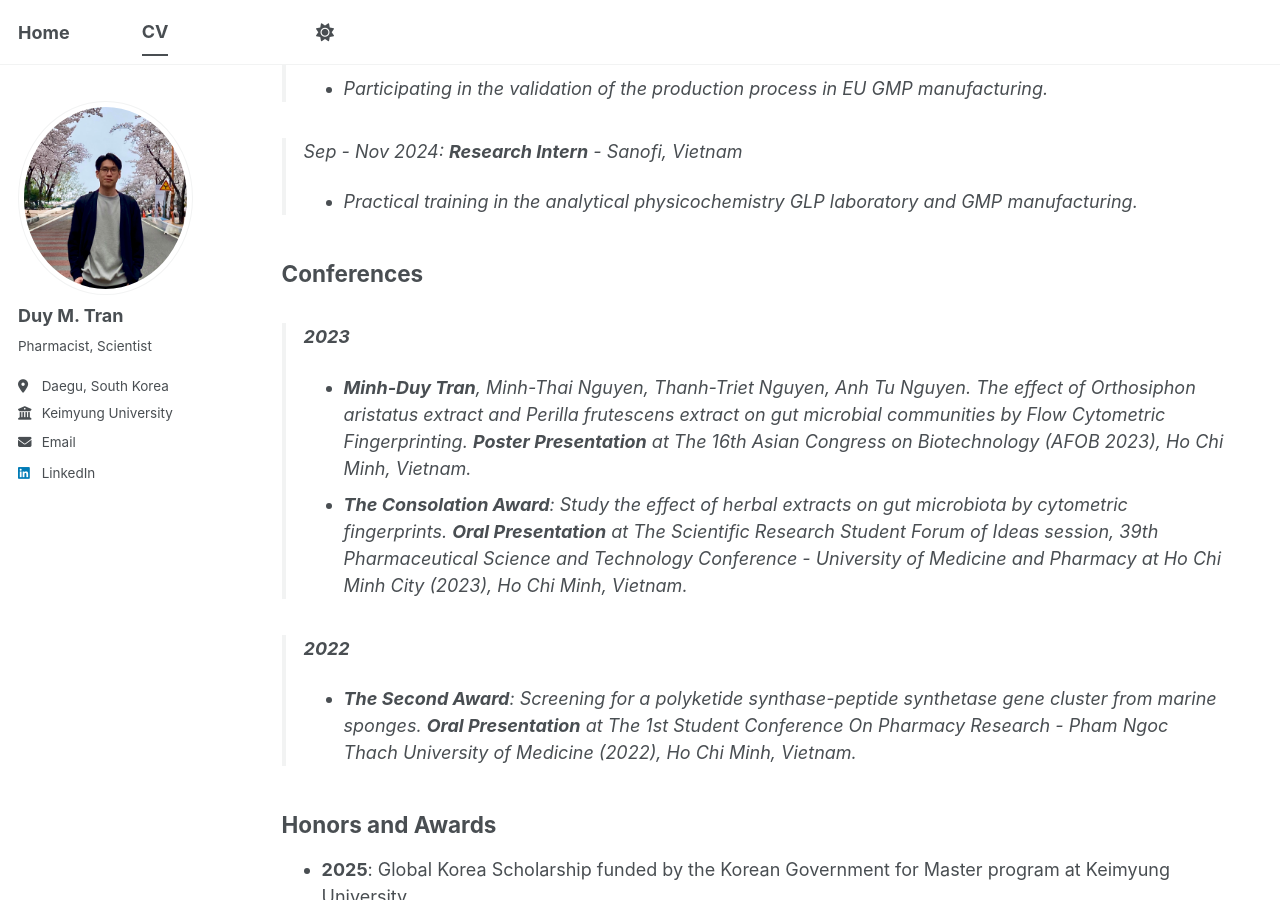
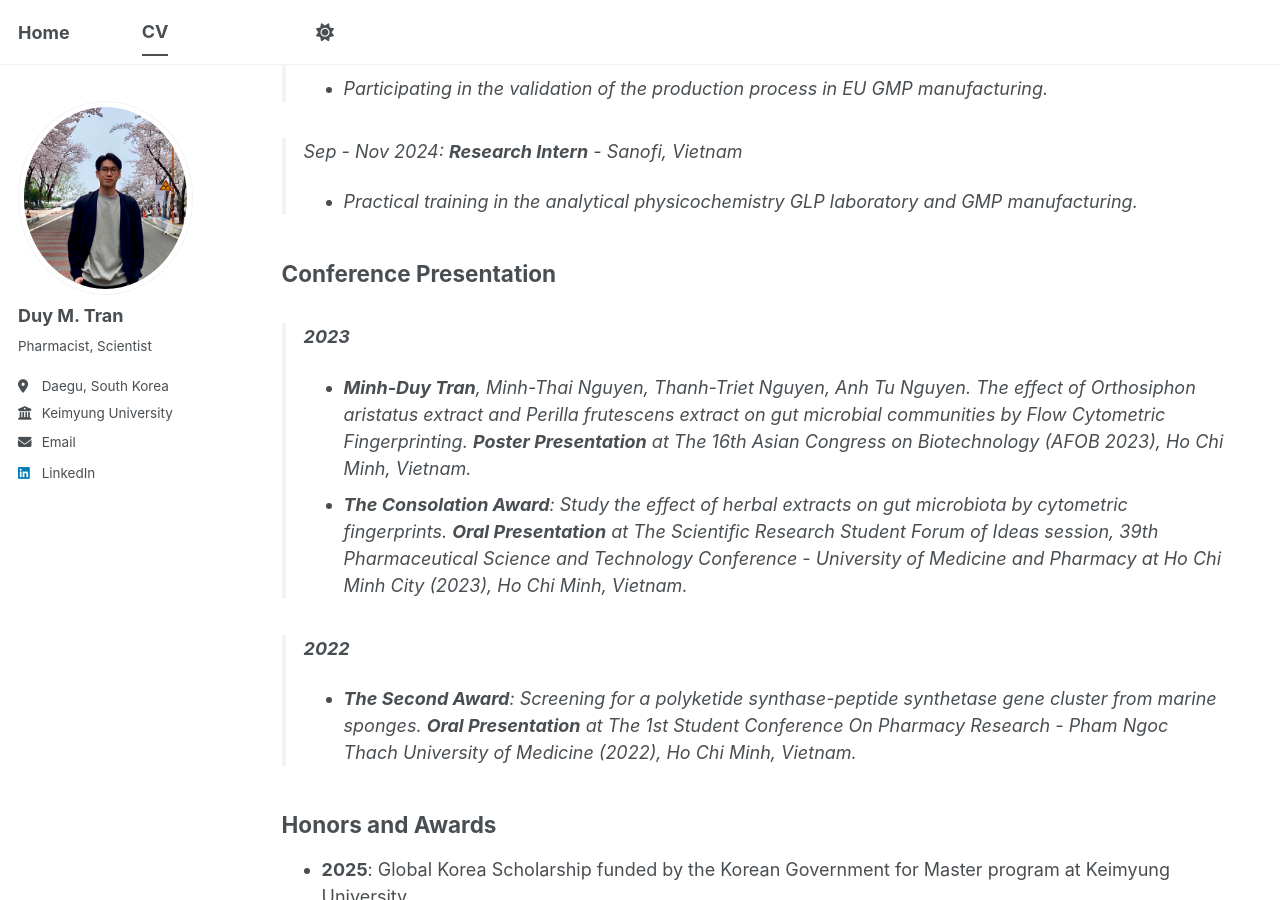
Before and after one commit to tranminhduy-git/tmduy.github.io, a Jekyll site: the page built from _pages/cv.md, in a window 1280 px wide and 900 px high, scrolled down 1127 px. Built offline with Jekyll 4.4.1, drawn with Linux system fonts in a browser that asks for light colours; a script bundle is joined from its source files by our own code; library files that are not in the unit come from our copies.

Commit message:
Update cv.md

```diff
--- a/_pages/cv.md
+++ b/_pages/cv.md
@@ -42,7 +42,7 @@ compounds from marine sponges in Vietnam.
   * Practical training in the analytical physicochemistry GLP laboratory and GMP manufacturing.
 
 
-## Conferences
+## Conference Presentation
 
 > __2023__
 * __Minh-Duy Tran__, Minh-Thai Nguyen, Thanh-Triet Nguyen, Anh Tu Nguyen. The effect of Orthosiphon aristatus extract and Perilla frutescens extract on gut microbial communities by Flow Cytometric Fingerprinting. __Poster Presentation__ at The 16th Asian Congress on Biotechnology (AFOB 2023), Ho Chi Minh, Vietnam.
```
